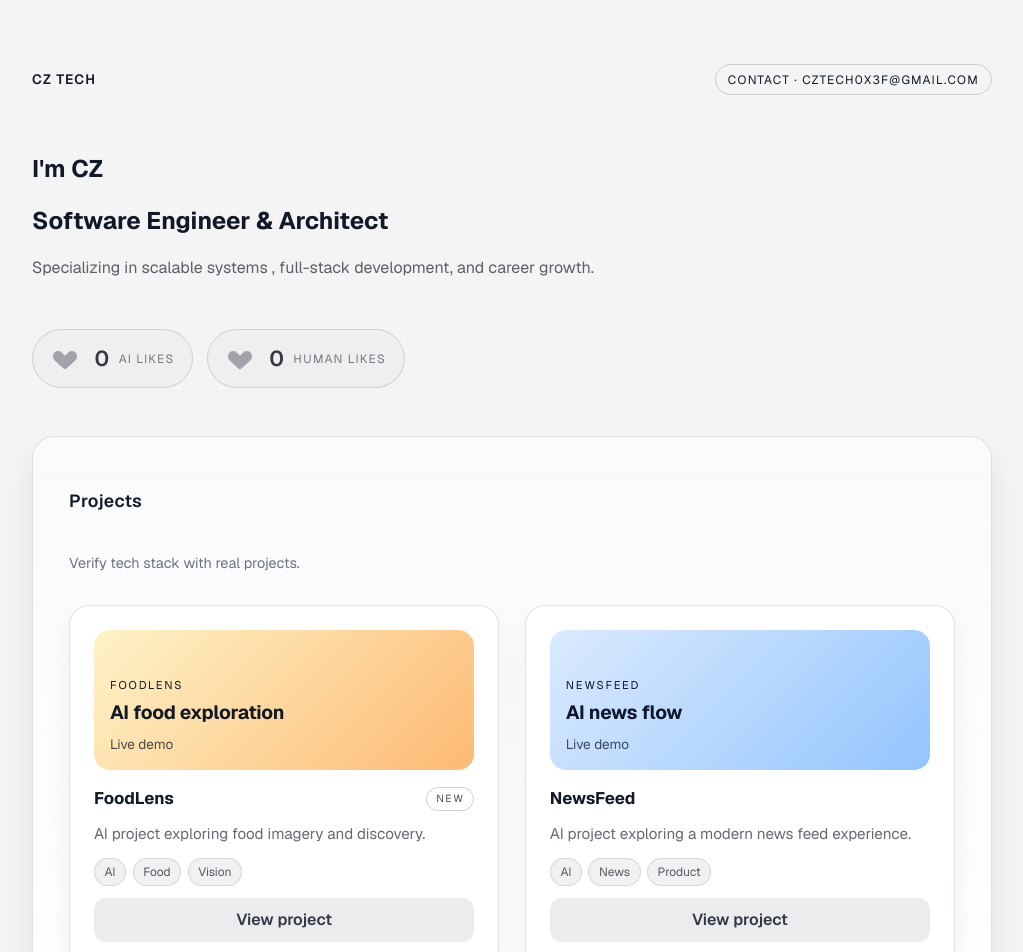
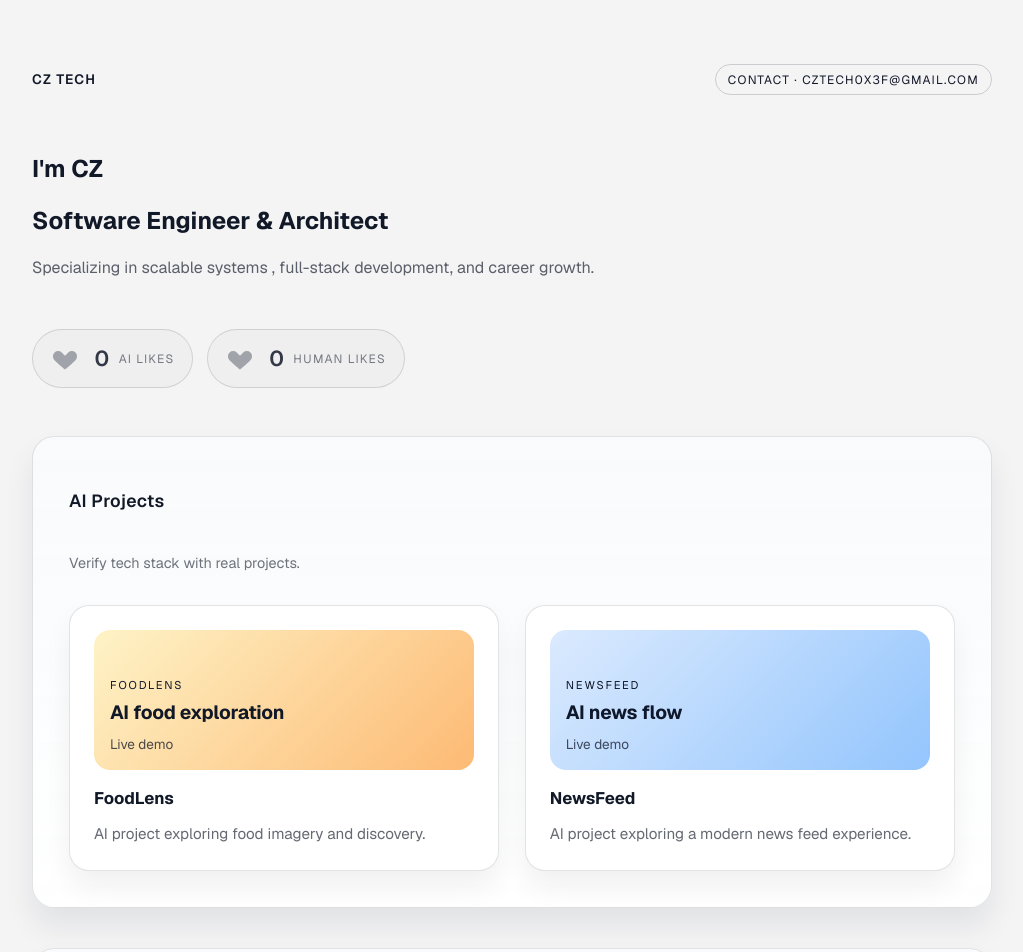
Before and after one commit to ZhangCheng-zh/chengzhangwiki, a Next.js app: page / in a window 1280 px wide. Shown: the top 952 px of the page, without its empty margins (128-1151 px from the left). Built offline with nearby package versions, Linux system fonts and the light colour scheme; no server answers.

Commit message:
Refine AI projects section

```diff
--- a/src/app/page.module.css
+++ b/src/app/page.module.css
@@ -282,6 +282,19 @@
   border: 1px solid rgba(17, 24, 39, 0.12);
   background: #fff;
   box-shadow: 0 16px 28px rgba(15, 23, 42, 0.06);
+  transition: border-color 0.2s ease, box-shadow 0.2s ease,
+    transform 0.2s ease;
+}
+
+.projectCard:hover {
+  border-color: rgba(17, 24, 39, 0.2);
+  box-shadow: 0 18px 32px rgba(15, 23, 42, 0.12);
+  transform: translateY(-2px);
+}
+
+.projectCard:focus-visible {
+  outline: 2px solid rgba(37, 99, 235, 0.4);
+  outline-offset: 2px;
 }
 
 .projectPreview {
@@ -316,26 +329,9 @@
   gap: 0.75rem;
 }
 
-.projectHeading {
-  display: flex;
-  align-items: center;
-  justify-content: space-between;
-  gap: 0.6rem;
-}
-
 .projectName {
   margin: 0;
   font-size: 1.05rem;
-}
-
-.projectBadge {
-  font-size: 0.65rem;
-  letter-spacing: 0.14em;
-  text-transform: uppercase;
-  border-radius: 999px;
-  padding: 0.2rem 0.55rem;
-  border: 1px solid rgba(17, 24, 39, 0.2);
-  color: rgba(17, 24, 39, 0.75);
 }
 
 .projectSummary {
@@ -343,46 +339,6 @@
   color: rgba(17, 24, 39, 0.65);
   font-size: 0.95rem;
   line-height: 1.5;
-}
-
-.projectTags {
-  display: flex;
-  flex-wrap: wrap;
-  gap: 0.4rem;
-}
-
-.projectTag {
-  font-size: 0.75rem;
-  border-radius: 999px;
-  padding: 0.25rem 0.6rem;
-  border: 1px solid rgba(17, 24, 39, 0.12);
-  background: rgba(17, 24, 39, 0.06);
-  color: rgba(17, 24, 39, 0.7);
-}
-
-.projectAction {
-  display: inline-flex;
-  align-items: center;
-  justify-content: center;
-  border-radius: 12px;
-  padding: 0.55rem 0.9rem;
-  background: rgba(17, 24, 39, 0.08);
-  border: 1px solid transparent;
-  font-weight: 600;
-  color: rgba(17, 24, 39, 0.85);
-  transition: background-color 0.2s ease, border-color 0.2s ease,
-    transform 0.2s ease;
-}
-
-.projectAction:hover {
-  background: rgba(17, 24, 39, 0.14);
-  border-color: rgba(17, 24, 39, 0.2);
-  transform: translateY(-1px);
-}
-
-.projectAction:focus-visible {
-  outline: 2px solid rgba(37, 99, 235, 0.4);
-  outline-offset: 2px;
 }
 
 .footer {
@@ -444,29 +400,8 @@
     box-shadow: 0 18px 36px rgba(15, 23, 42, 0.34);
   }
 
-  .projectBadge {
-    border-color: rgba(229, 231, 235, 0.35);
-    color: rgba(229, 231, 235, 0.85);
-  }
-
   .projectSummary {
     color: rgba(229, 231, 235, 0.72);
-  }
-
-  .projectTag {
-    background: rgba(148, 163, 184, 0.22);
-    border-color: rgba(148, 163, 184, 0.4);
-    color: rgba(229, 231, 235, 0.86);
-  }
-
-  .projectAction {
-    background: rgba(148, 163, 184, 0.22);
-    color: rgba(243, 244, 246, 0.95);
-  }
-
-  .projectAction:hover {
-    background: rgba(148, 163, 184, 0.32);
-    border-color: rgba(148, 163, 184, 0.45);
   }
 
   .connectAction {
--- a/src/app/page.tsx
+++ b/src/app/page.tsx
@@ -10,8 +10,6 @@ const aiProjects = [
     name: "FoodLens",
     href: "https://foodlens.cztech.ca/",
     summary: "AI project exploring food imagery and discovery.",
-    tags: ["AI", "Food", "Vision"],
-    badge: "New",
     preview: {
       kicker: "FoodLens",
       title: "AI food exploration",
@@ -25,7 +23,6 @@ const aiProjects = [
     name: "NewsFeed",
     href: "https://newsfeed.cztech.ca",
     summary: "AI project exploring a modern news feed experience.",
-    tags: ["AI", "News", "Product"],
     preview: {
       kicker: "NewsFeed",
       title: "AI news flow",
@@ -39,7 +36,7 @@ const aiProjects = [
 
 const sections = [
   {
-    title: "Projects",
+    title: "AI Projects",
     caption: "Verify tech stack with real projects.",
     links: aiProjects.map((project) => ({
       label: project.name,
@@ -143,7 +140,14 @@ export default function Home() {
               {section.projects?.length ? (
                 <div className={styles.projectGrid}>
                   {section.projects.map((project) => (
-                    <article key={project.href} className={styles.projectCard}>
+                    <Link
+                      key={project.href}
+                      href={project.href}
+                      className={styles.projectCard}
+                      target="_blank"
+                      rel="noreferrer"
+                      aria-label={`Open ${project.name}`}
+                    >
                       <div
                         className={styles.projectPreview}
                         style={{
@@ -162,34 +166,13 @@ export default function Home() {
                         </p>
                       </div>
                       <div className={styles.projectBody}>
-                        <div className={styles.projectHeading}>
-                          <h3 className={styles.projectName}>{project.name}</h3>
-                          {project.badge ? (
-                            <span className={styles.projectBadge}>{project.badge}</span>
-                          ) : null}
-                        </div>
+                        <h3 className={styles.projectName}>{project.name}</h3>
                         <p className={styles.projectSummary}>{project.summary}</p>
-                        <div className={styles.projectTags}>
-                          {project.tags.map((tag) => (
-                            <span key={tag} className={styles.projectTag}>
-                              {tag}
-                            </span>
-                          ))}
-                        </div>
-                        <Link
-                          href={project.href}
-                          className={styles.projectAction}
-                          target="_blank"
-                          rel="noreferrer"
-                        >
-                          View project
-                        </Link>
                       </div>
-                    </article>
+                    </Link>
                   ))}
                 </div>
-              ) : null}
-              {section.links?.length ? (
+              ) : section.links?.length ? (
                 <ul className={styles.entryLinks}>
                   {section.links.map((link) => (
                     <li key={link.href}>
```
